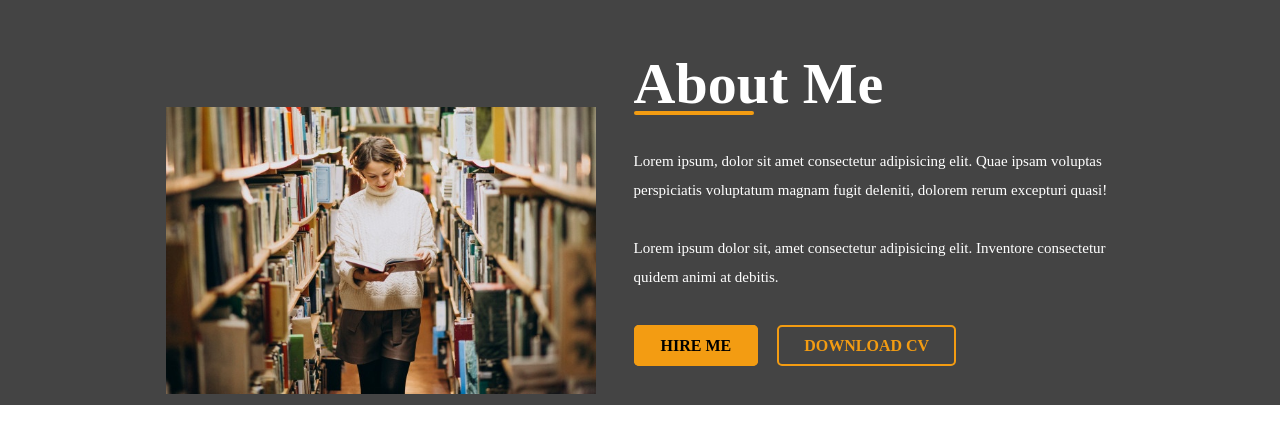
After one commit to Harry2004harish/onlinebook, a PHP site: page /aboutus.php in a window 1280 px wide. The commit adds this page. Shown: the top 444 px of the page. Run offline with PHP 8.4, Linux system fonts and the light colour scheme; some web fonts are replaced.

Commit message:
small change

```diff
--- /dev/null
+++ b/aboutus.php
@@ -0,0 +1,32 @@
+<!DOCTYPE html>
+<html lang="en">
+
+<head>
+    <meta charset="UTF-8">
+    <meta http-equiv="X-UA-Compatible" content="IE=edge">
+    <meta name="viewport" content="width=device-width, initial-scale=1.0">
+    <title>Full Website</title>
+    <link rel="stylesheet" href="./css/aboutus.css">
+    <link rel="stylesheet" href="https://unicons.iconscout.com/release/v4.0.0/css/line.css">
+</head>
+
+<body>
+    <section class="about_section" id="About">
+        <div class="about_img">
+            <img src="./image/blog-1.jpg" alt="">
+        </div>
+        <div class="about_details">
+            <h1>About Me</h1>
+            <p>Lorem ipsum, dolor sit amet consectetur adipisicing elit. Quae ipsam voluptas perspiciatis voluptatum
+                magnam fugit deleniti, dolorem rerum excepturi quasi! <br><br>
+                Lorem ipsum dolor sit, amet consectetur adipisicing elit. Inventore consectetur quidem animi at
+                debitis.</p>
+            <div class="btns">
+                <a href="#" class="btn btn1">HIRE ME</a>
+                <a href="#" class="btn btn2">DOWNLOAD CV</a>
+            </div>
+        </div>
+    </section>
+</body>
+
+</html>
--- a/admin_page.php
+++ b/admin_page.php
@@ -51,7 +51,7 @@ if(!isset($admin_id)){
                };
             };
          ?>
-                <h3>Rs <?php echo $total_pendings; ?>/-</h3>
+                <h3>RS <?php echo $total_pendings; ?>/-</h3>
                 <p>total pendings</p>
             </div>
 
@@ -66,7 +66,7 @@ if(!isset($admin_id)){
                };
             };
          ?>
-                <h3>Rs <?php echo $total_completed; ?>/-</h3>
+                <h3>RS <?php echo $total_completed; ?>/-</h3>
                 <p>completed payments</p>
             </div>
 
--- /dev/null
+++ b/css/aboutus.css
@@ -0,0 +1,79 @@
+
+* {
+    padding: 0;
+    margin: 0;
+    box-sizing: border-box;
+}
+
+@font-face {
+    font-family: pop;
+    src: url(./fonts/Poppins-Regular.ttf);
+}
+
+.about_section {
+    width: 100%;
+    height: auto;
+    background-color: #444;
+    display: flex;
+    align-items: center;
+    justify-content: space-between;
+    padding: 50px 13%;
+    font-family: pop;
+}
+
+.about_img img {
+    width: 430px;
+    transform: translateY(50px);
+}
+
+.about_details h1 {
+    font-size: 58px;
+    color: #fff;
+    position: relative;
+}
+
+.about_details h1::after {
+    content: " ";
+    position: absolute;
+    width: 120px;
+    height: 4px;
+    background-color: #f39c12;
+    border-radius: 5px;
+    left: 0;
+    bottom: 2px;
+}
+
+.about_details p {
+    font-size: 15px;
+    color: #fff;
+    max-width: 480px;
+    margin: 30px 0 45px 0;
+    line-height: 29px;
+}
+
+.btn {
+    padding: 10px 25px;
+    border: 2px solid #f39c12;
+    border-radius: 5px;
+    color: #f39c12;
+    text-decoration: none;
+    margin: 30px 0;
+    transition: all .5s ease;
+    font-weight: 600;
+}
+
+.btn:hover {
+    background-color: #f39c12;
+    color: #333;
+}
+
+.btn1 {
+    margin-right: 15px;
+    background-color: #f39c12;
+    color: #000;
+}
+
+.btn1:hover {
+    background-color: transparent;
+    color: #f39c12;
+}
--- a/home.php
+++ b/home.php
@@ -117,7 +117,7 @@ if(isset($_POST['add_to_cart'])){
                 <h3>about us</h3>
                 <p>We offer a tremendous gathering of books in the various classifications of Fiction, Non-fiction,
                     Biographies, History, Religions, Self Help, Children.</p>
-                <a href="about.php" class="btn">read more</a>
+                <a href="aboutus.php" class="btn">read more</a>
             </div>
 
         </div>
--- a/productdetail.php
+++ b/productdetail.php
@@ -15,8 +15,8 @@ if(isset($_POST['add_to_cart'])){
     $product_name = $_POST['product_name'];
     $product_price = $_POST['product_price'];
     $product_image = $_POST['product_image'];
-    $product_author=$_POST['author'];
-    $product_genres=$_POST['genres'];
+    // $product_author=$_POST['author'];
+    // $product_genres=$_POST['genres'];
  //    $product_quantity = $_POST['product_quantity'];
 
     $check_cart_numbers = mysqli_query($conn, "SELECT * FROM `cart` WHERE name = '$product_name' AND user_id = '$user_id'") or die('query failed');
@@ -82,7 +82,7 @@ $id = $_GET["id"];
     <div class="box-container">
 
         <?php
-         $select_products = mysqli_query($conn, "SELECT * FROM `products` where type='featureproduct'LIMIT 3") or die('query failed');
+         $select_products = mysqli_query($conn, "SELECT * FROM `products` where type='featureproduct' order by id DESC LIMIT 3") or die('query failed');
          if(mysqli_num_rows($select_products) > 0){
             while($fetch_products = mysqli_fetch_assoc($select_products)){
       ?>
--- a/userorderdetail.php
+++ b/userorderdetail.php
@@ -41,7 +41,7 @@ td {
             <th>Total Products</th>
             <th>Total Price</th>
             <th>Payment Method</th>
-            <th>Payment Status</th>
+            <th>Order Status</th>
         </tr>
         <?php
 $select_orders = mysqli_query($conn, "SELECT * FROM `orders`where user_id='$user_id'") or die('query failed');
```
Also changed, not shown: usercss/home.css (+5 -3 lines).
